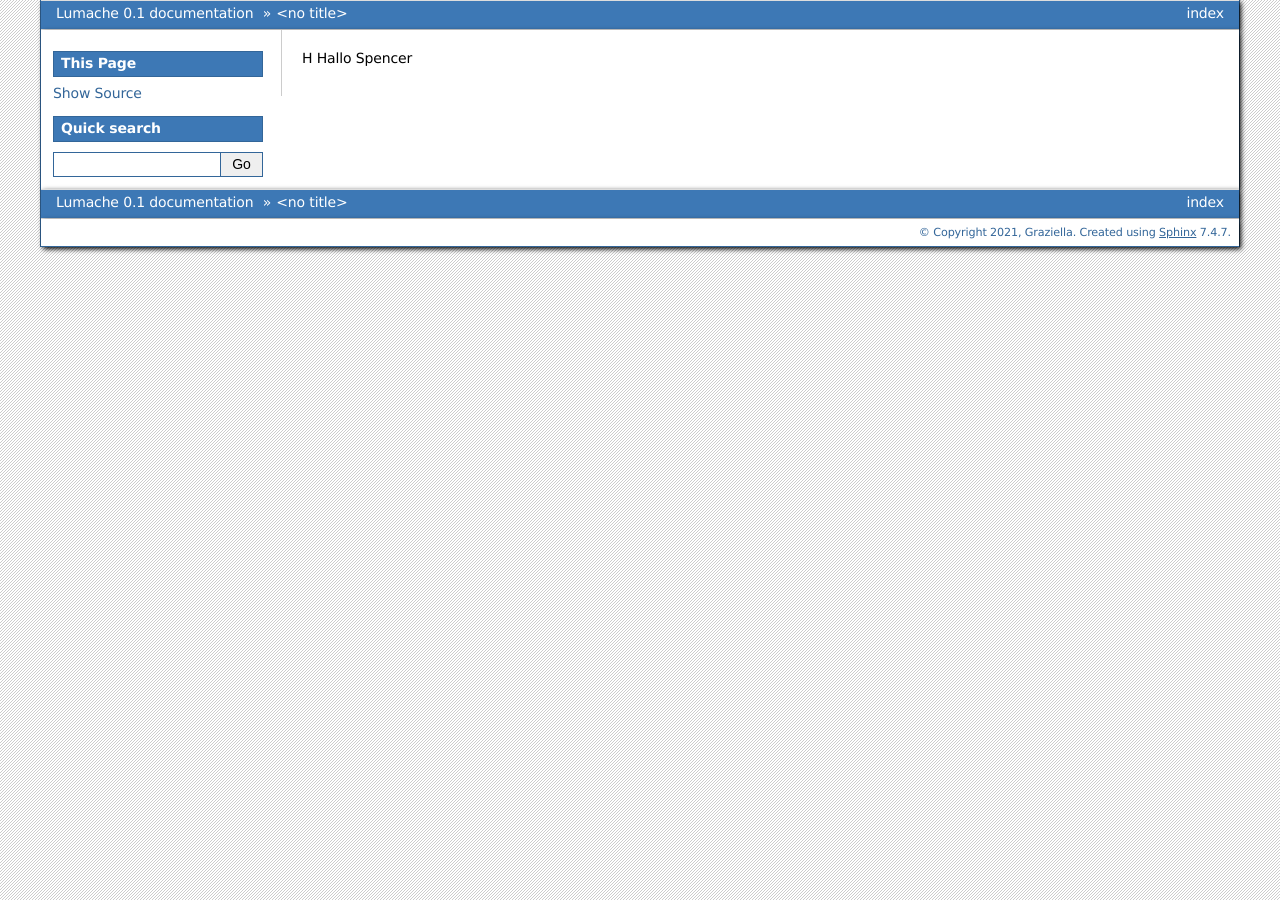
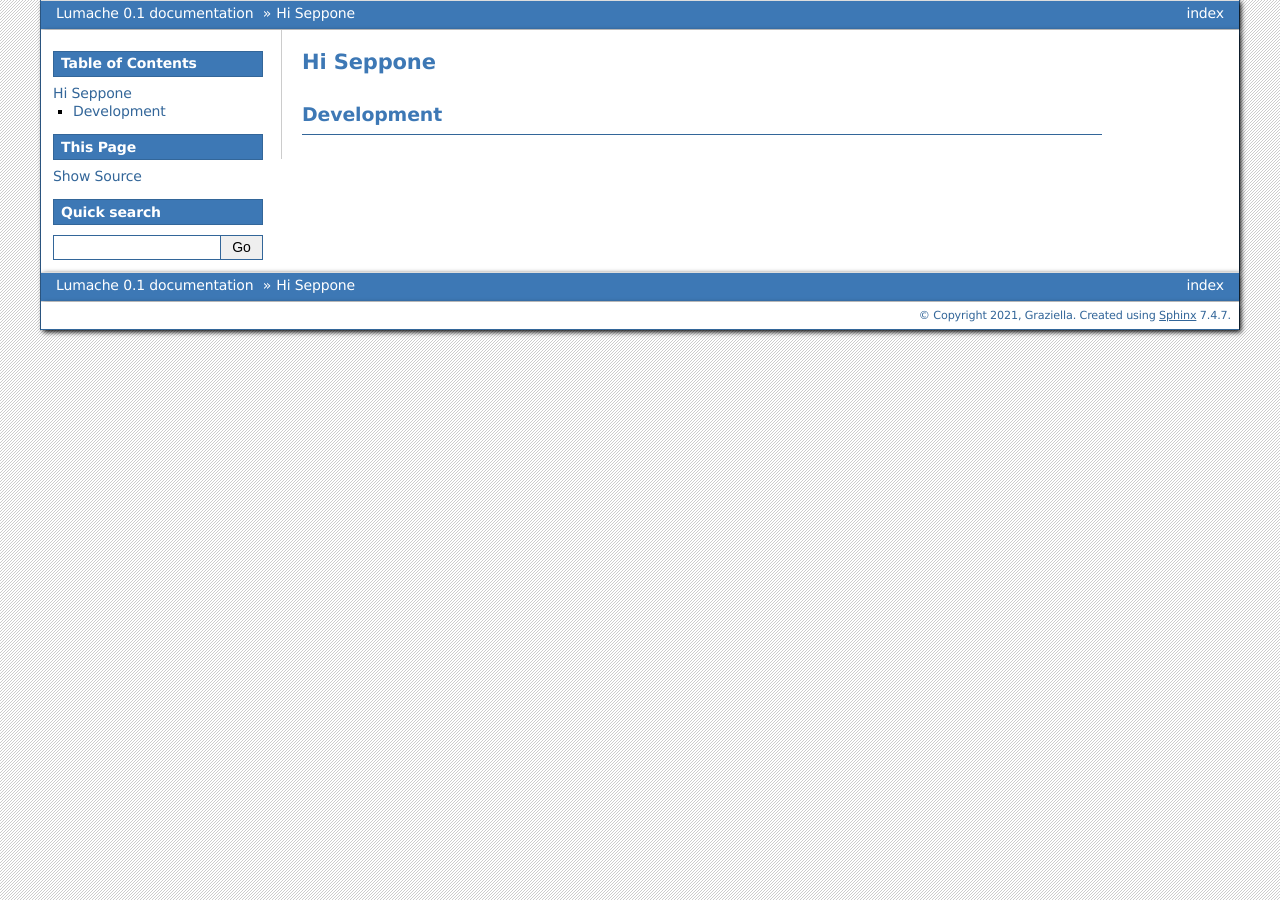
Before and after one commit to PlanQK/planqk-platform-docs, a Sphinx documentation site: the page built from docs/test.md, in a window 1280 px wide. Built offline with Sphinx 7.4.7, drawn with Linux system fonts in a browser that asks for light colours.

Commit message:
Update test.md

```diff
--- a/docs/test.md
+++ b/docs/test.md
@@ -1 +1,3 @@
-H Hallo Spencer
+# Hi Seppone
+
+## Development
```
